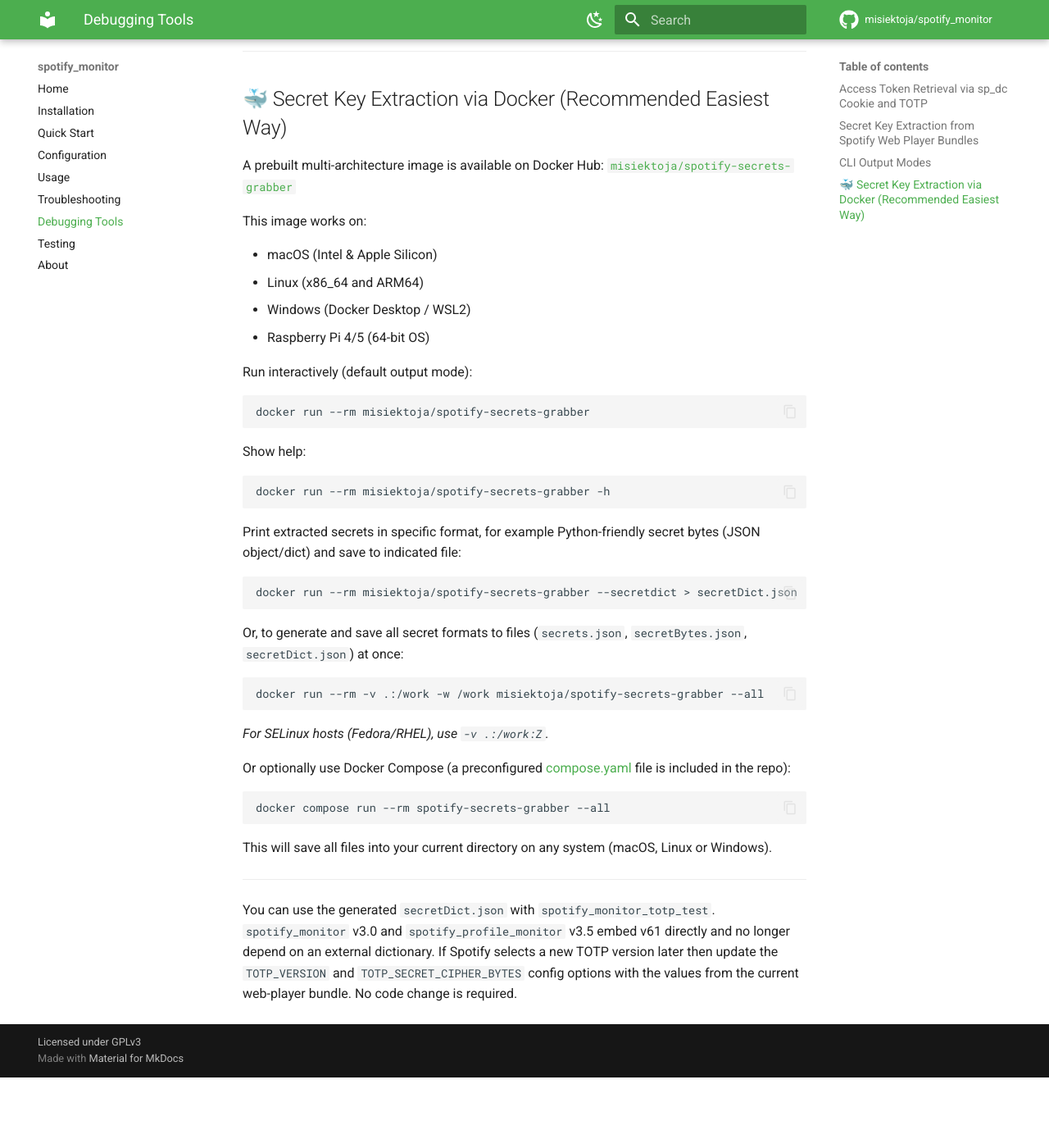
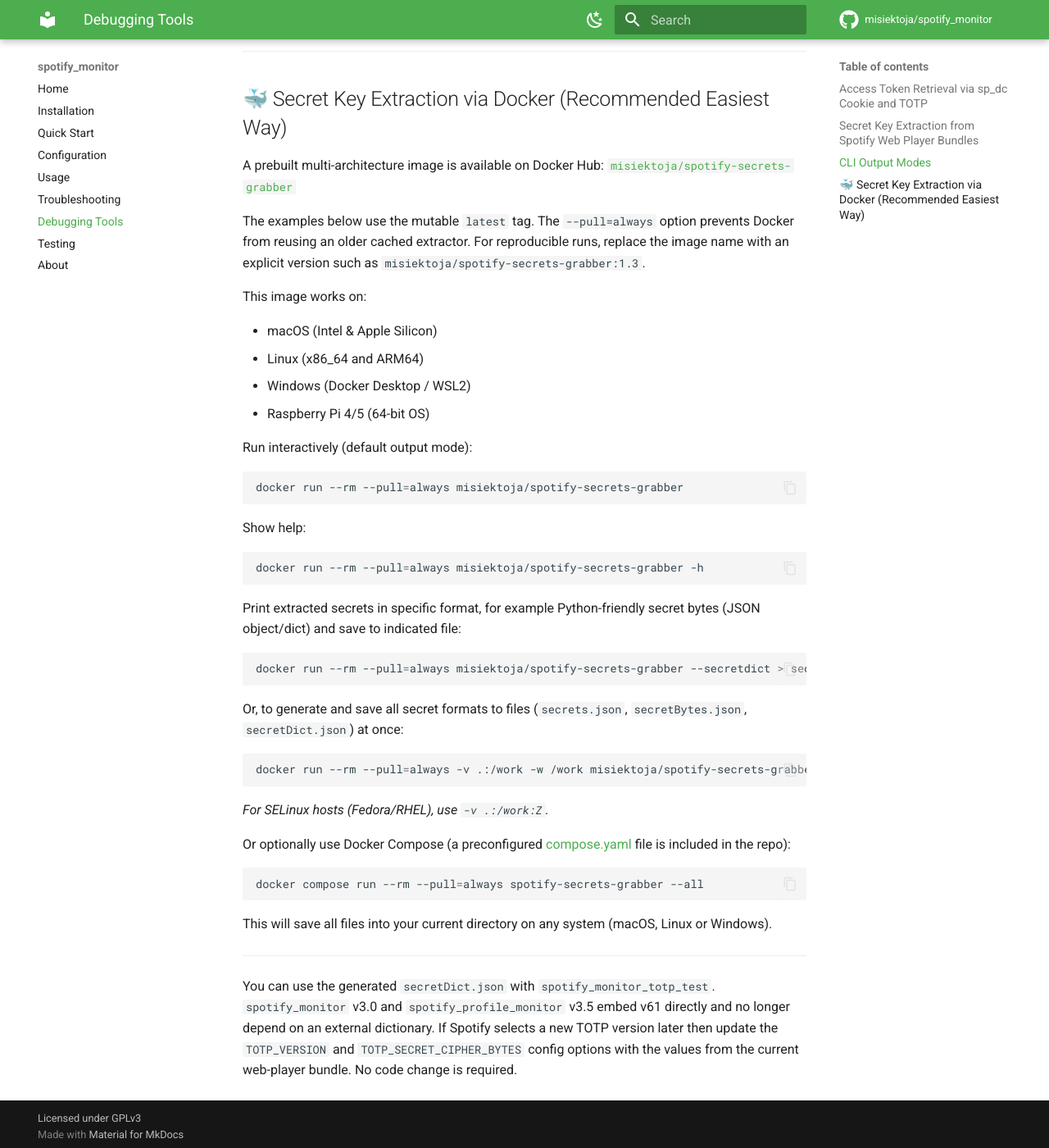
Before and after one commit to misiektoja/spotify_monitor, an MkDocs documentation site: the page built from docs/debugging.md, in a window 1280 px wide and 1400 px high, scrolled down 3094 px. Shown: the whole window at 82% size. Built offline with MkDocs 1.6.1 and Material for MkDocs 9.7.7, drawn with Linux system fonts in a browser that asks for light colours; comment, search, counter and statistics services are not loaded; before the commit the page ends 4408 px from its top, so only the background shows below that.

Commit message:
docs(debugging): prevent stale secret grabber images

````diff
--- a/docs/debugging.md
+++ b/docs/debugging.md
@@ -112,6 +112,8 @@
 
 A prebuilt multi-architecture image is available on Docker Hub: [`misiektoja/spotify-secrets-grabber`](https://hub.docker.com/r/misiektoja/spotify-secrets-grabber)
 
+The examples below use the mutable `latest` tag. The `--pull=always` option prevents Docker from reusing an older cached extractor. For reproducible runs, replace the image name with an explicit version such as `misiektoja/spotify-secrets-grabber:1.3`.
+
 This image works on:
 
 - macOS (Intel & Apple Silicon)
@@ -122,23 +124,23 @@
 Run interactively (default output mode):
 
 ```sh
-docker run --rm misiektoja/spotify-secrets-grabber
+docker run --rm --pull=always misiektoja/spotify-secrets-grabber
 ```
 
 Show help:
 ```sh
-docker run --rm misiektoja/spotify-secrets-grabber -h
+docker run --rm --pull=always misiektoja/spotify-secrets-grabber -h
 ```
 
 Print extracted secrets in specific format, for example Python-friendly secret bytes (JSON object/dict) and save to indicated file:
 ```sh
-docker run --rm misiektoja/spotify-secrets-grabber --secretdict > secretDict.json
+docker run --rm --pull=always misiektoja/spotify-secrets-grabber --secretdict > secretDict.json
 ```
 
 Or, to generate and save all secret formats to files (`secrets.json`, `secretBytes.json`, `secretDict.json`) at once:
 
 ```sh
-docker run --rm -v .:/work -w /work misiektoja/spotify-secrets-grabber --all
+docker run --rm --pull=always -v .:/work -w /work misiektoja/spotify-secrets-grabber --all
 ```
 
 *For SELinux hosts (Fedora/RHEL), use `-v .:/work:Z`.*
@@ -147,7 +149,7 @@
 Or optionally use Docker Compose (a preconfigured [compose.yaml](https://github.com/misiektoja/spotify_monitor/blob/main/debug/spotify_monitor_secret_grabber_docker/compose.yaml) file is included in the repo):
 
 ```sh
-docker compose run --rm spotify-secrets-grabber --all
+docker compose run --rm --pull=always spotify-secrets-grabber --all
 ```
 
 This will save all files into your current directory on any system (macOS, Linux or Windows).
````
